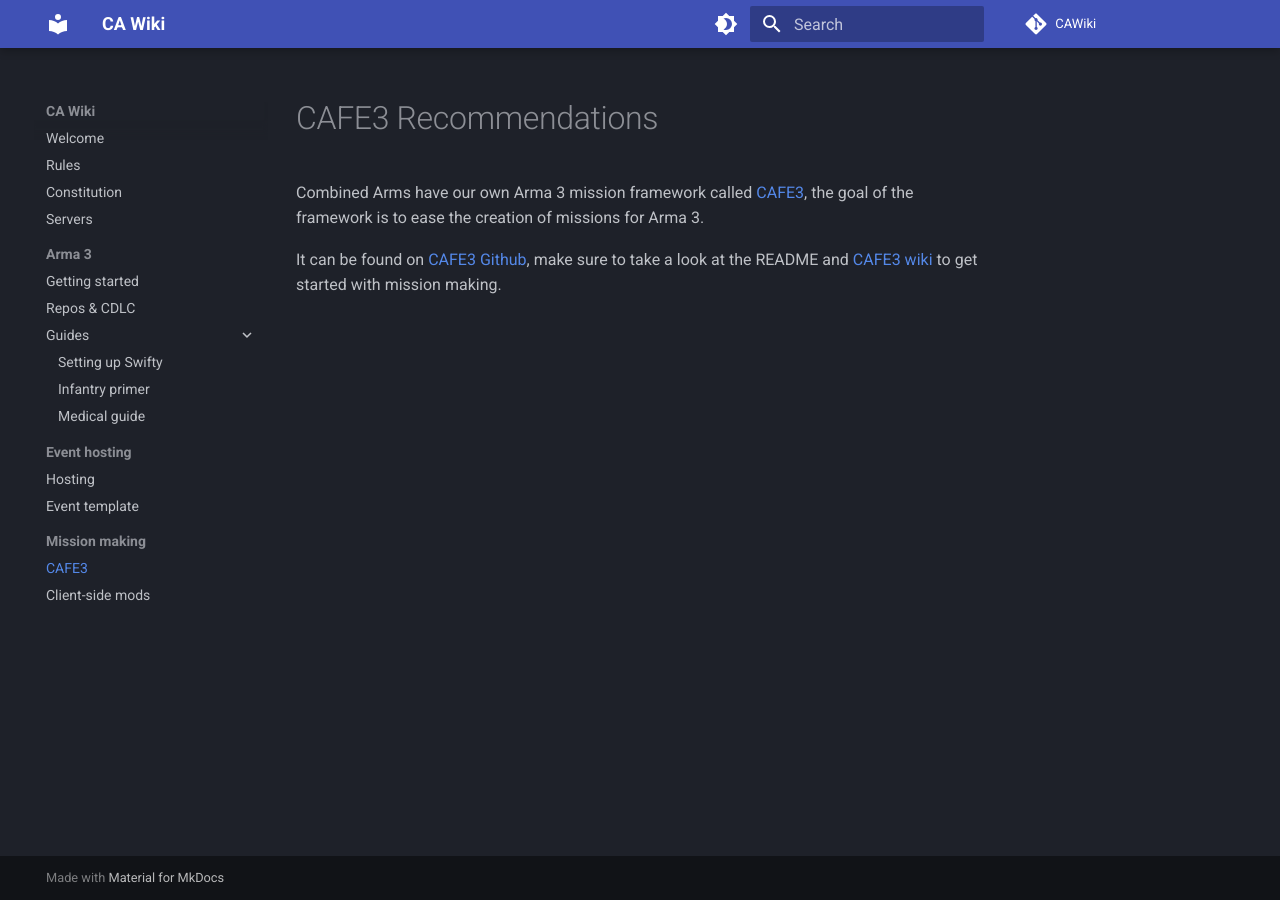
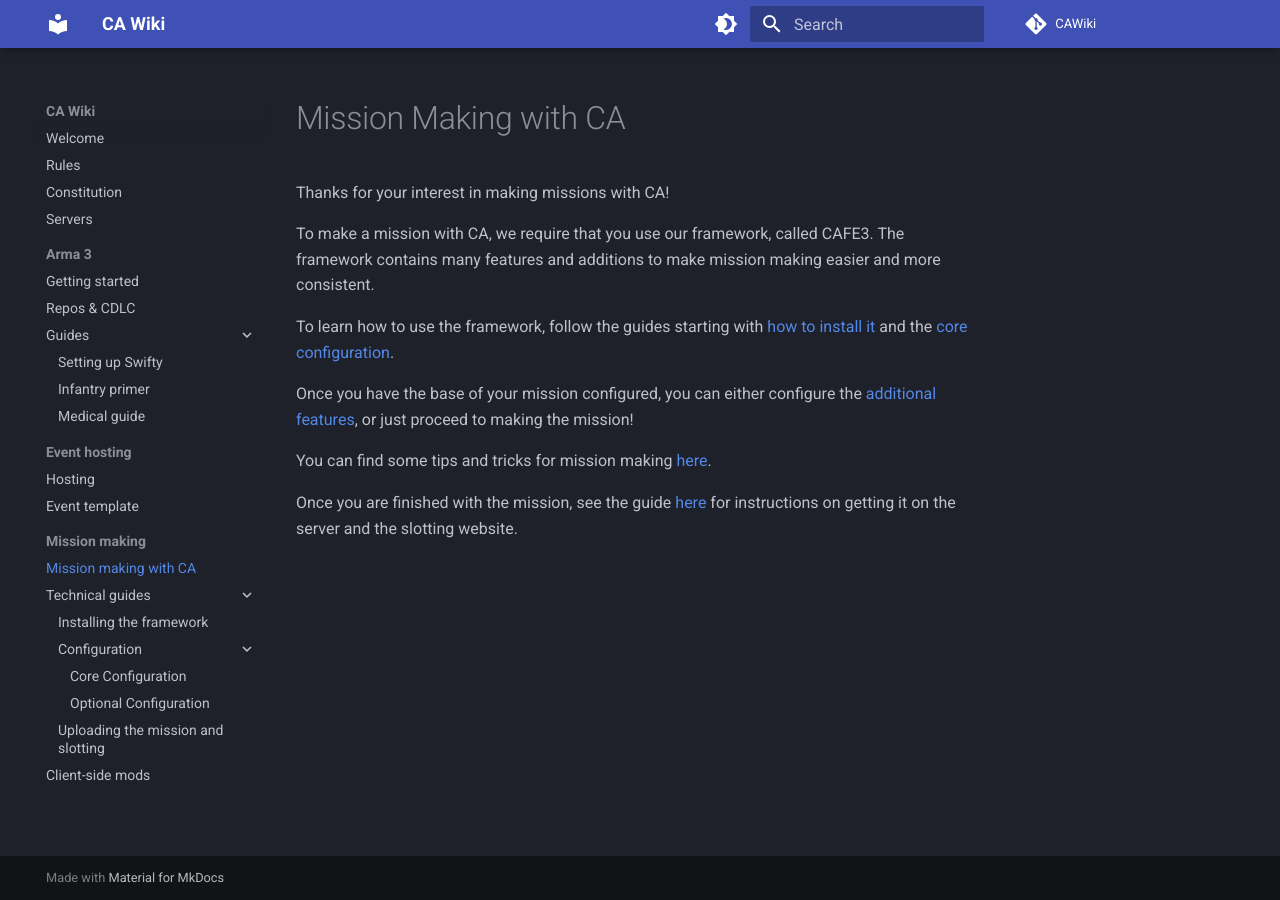
Before and after one commit to TheEchoCode/CAWiki, an MkDocs documentation site: the page built from docs/mission_making/cafe3.md, in a window 1280 px wide. Built offline with MkDocs 1.6.1 and Material for MkDocs 9.7.7, drawn with Linux system fonts in a browser that asks for light colours; plug-ins that fetch from the network failed and are left out; comment, search, counter and statistics services are not loaded.

Commit message:
Overview

```diff
--- a/docs/mission_making/cafe3.md
+++ b/docs/mission_making/cafe3.md
@@ -1,5 +1,13 @@
-# CAFE3 Recommendations
+# Mission Making with CA
 
-Combined Arms have our own Arma 3 mission framework called [CAFE3](https://github.com/CombinedArmsGaming/CAFE3), the goal of the framework is to ease the creation of missions for Arma 3.
+Thanks for your interest in making missions with CA!
 
-It can be found on [CAFE3 Github](https://github.com/CombinedArmsGaming/CAFE3), make sure to take a look at the README and [CAFE3 wiki](https://github.com/CombinedArmsGaming/CAFE3/wiki) to get started with mission making.
+To make a mission with CA, we require that you use our framework, called CAFE3. The framework contains many features and additions to make mission making easier and more consistent.
+
+To learn how to use the framework, follow the guides starting with [how to install it](framework/installing_framework.md) and the [core configuration](framework/core_configuration.md).
+
+Once you have the base of your mission configured, you can either configure the [additional features](framework/optional_config.md), or just proceed to making the mission!
+
+You can find some tips and tricks for mission making [here](tips.md).
+
+Once you are finished with the mission, see the guide [here](framework/uploading.md) for instructions on getting it on the server and the slotting website.
--- a/mkdocs.yml
+++ b/mkdocs.yml
@@ -59,5 +59,11 @@ nav:
     - Hosting: event_hosting/hosting.md
     - Event template: event_hosting/event_template.md
   - Mission making:
-    - CAFE3: mission_making/cafe3.md
+    - Mission making with CA: mission_making/cafe3.md
+    - Technical guides:
+      - Installing the framework: mission_making/framework/installing_framework.md
+      - Configuration:
+        - Core Configuration: mission_making/framework/core_configuration.md
+        - Optional Configuration: mission_making/framework/optional_config.md
+      - Uploading the mission and slotting: mission_making/framework/uploading.md
     - Client-side mods: mission_making/suggested_addons.md
```
Also changed, not shown: docs/mission_making/framework/core_configuration.md (added), docs/mission_making/framework/installing_framework.md (added), docs/mission_making/framework/optional_config.md (added), docs/mission_making/framework/uploading.md (added), docs/mission_making/tips.md (added).
